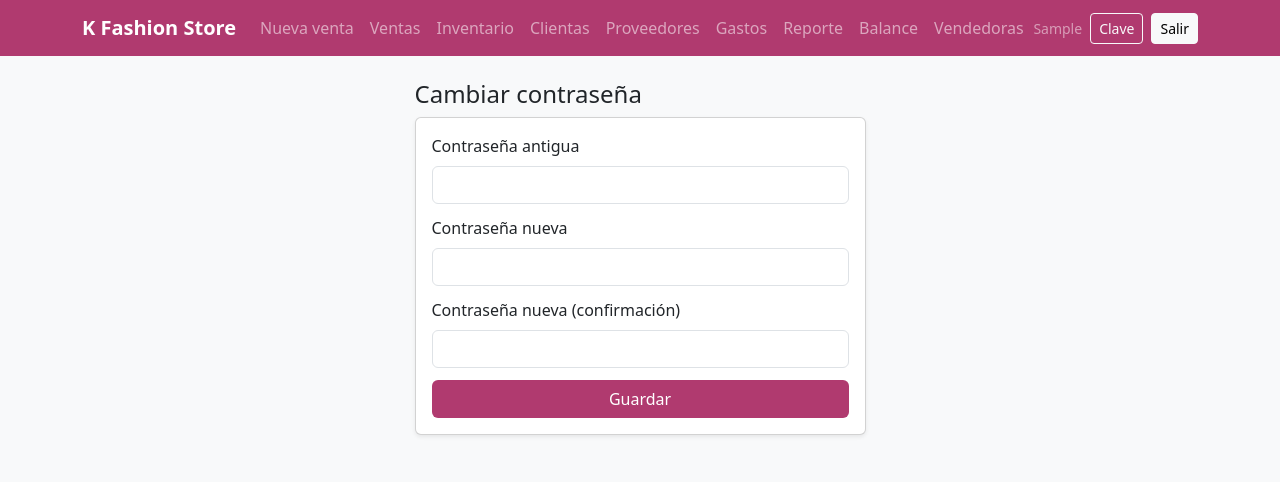
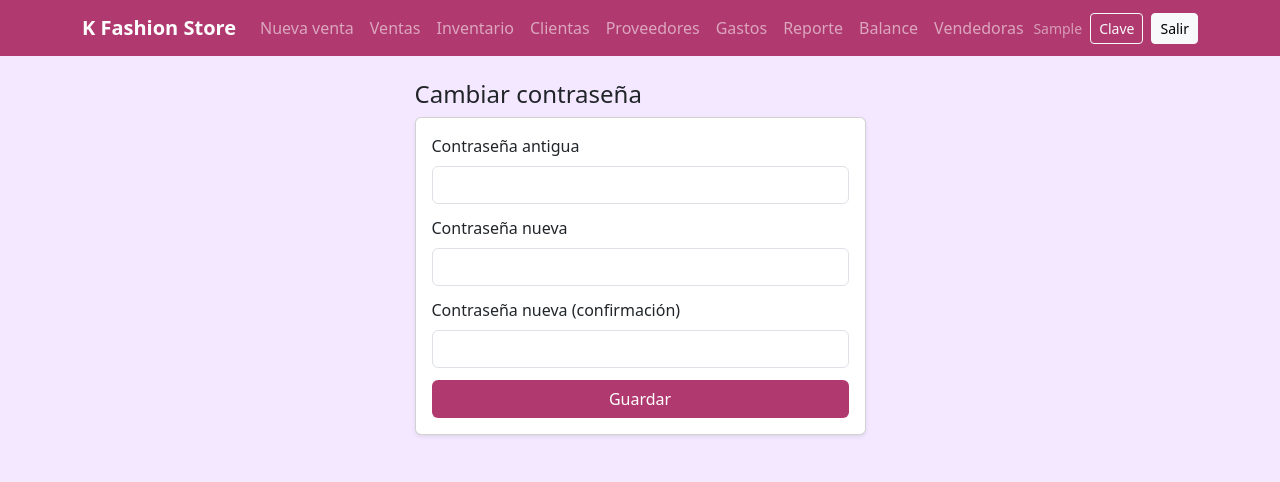
Before and after one commit to amartinezd21/kfashionstoreweb, a Django app: page /cambiar-clave/ in a window 1280 px wide. Shown: the top 482 px of the page. Run offline with Django 5.2, Linux system fonts and the light colour scheme; the visitor is signed in with stand-in values (Sample User, id 1); data that the repository does not hold is empty.

Commit message:
Add purple page background
Co-authored-by: Copilot <223556219+Copilot@users.noreply.github.com>

```diff
--- a/tienda/templates/tienda/base.html
+++ b/tienda/templates/tienda/base.html
@@ -7,13 +7,14 @@
   <link href="https://cdn.jsdelivr.net/npm/bootstrap@5.3.3/dist/css/bootstrap.min.css" rel="stylesheet">
   <style>
     :root { --kf: #b03a6f; }
+    body { background-color: #f3e8ff; }
     .navbar { background: var(--kf); }
     .btn-kf { background: var(--kf); color: #fff; } .btn-kf:hover { background: #8f2c58; color: #fff; }
     .card-num { font-size: 1.5rem; font-weight: 700; }
     @media print { .no-print { display: none !important; } }
   </style>
 </head>
-<body class="bg-light">
+<body>
 {% if user.is_authenticated %}
 <nav class="navbar navbar-expand-lg navbar-dark no-print mb-4">
   <div class="container">
```
